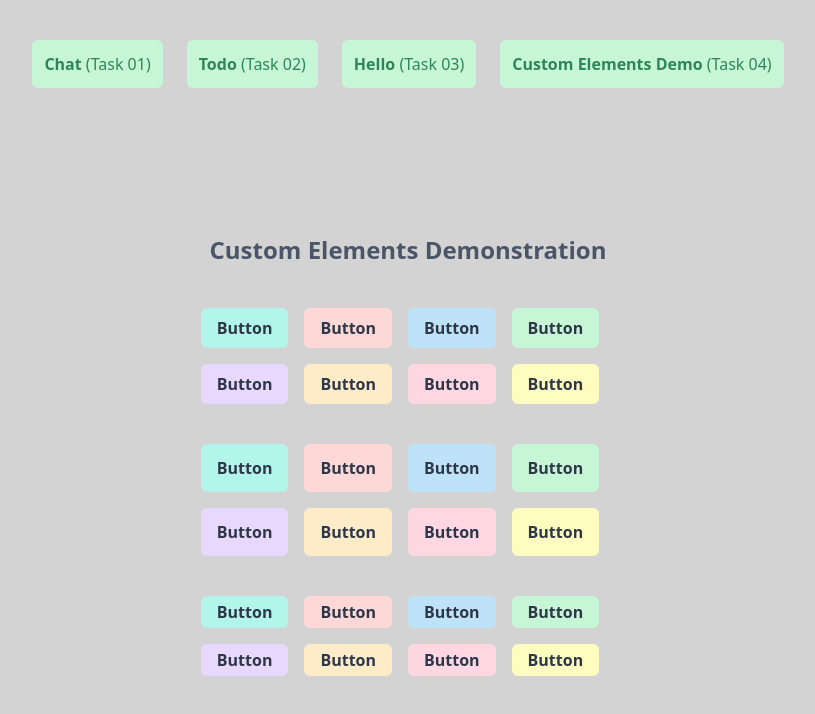
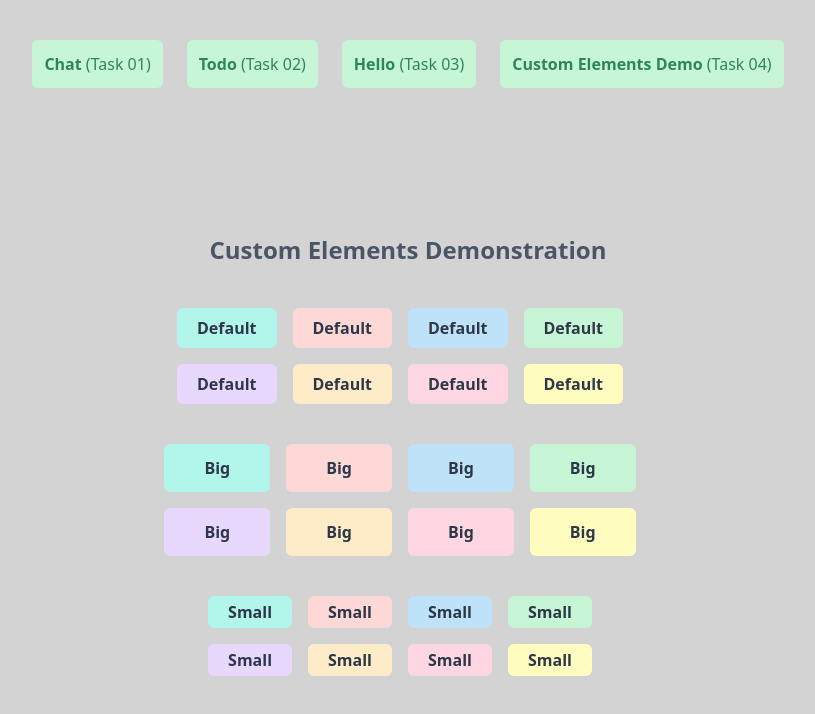
Before and after one commit to TimSeryakov/ignat-tasks-tw, a React (Create React App) app: page /custom-elements-demo in a window 1280 px wide. Shown: the top 714 px of the page, without its empty margins (232-1047 px from the left). Built offline with nearby package versions, Linux system fonts and the light colour scheme.

Commit message:
button improved

```diff
--- a/src/components/CustomElementsDemo/CustomElementsDemo.tsx
+++ b/src/components/CustomElementsDemo/CustomElementsDemo.tsx
@@ -4,45 +4,45 @@ import {CustomButton} from "../common/CustomButton/CustomButton";
 export function CustomElementsDemo() {
   return (
       <section className="mt-16 text-center">
-        <h1 className="font-bold text-2xl p-10 text-gray-700">Custom Elements Demonstration</h1>
+        <h1 className="p-10 text-2xl font-bold text-gray-700">Custom Elements Demonstration</h1>
 
         <div className="mb-4">
-          <CustomButton title="Button"/>
-          <CustomButton title="Button" color="red"/>
-          <CustomButton title="Button" color="blue"/>
-          <CustomButton title="Button" color="green"/>
+          <CustomButton title="Default"/>
+          <CustomButton title="Default" color="red"/>
+          <CustomButton title="Default" color="blue"/>
+          <CustomButton title="Default" color="green"/>
         </div>
 
         <div className="mb-10">
-          <CustomButton title="Button" color="purple"/>
-          <CustomButton title="Button" color="orange"/>
-          <CustomButton title="Button" color="pink"/>
-          <CustomButton title="Button" color="yellow"/>
+          <CustomButton title="Default" color="purple"/>
+          <CustomButton title="Default" color="orange"/>
+          <CustomButton title="Default" color="pink"/>
+          <CustomButton title="Default" color="yellow"/>
         </div>
 
         <div className="mb-4">
-          <CustomButton title="Button" size="big"/>
-          <CustomButton title="Button" color="red" size="big"/>
-          <CustomButton title="Button" color="blue" size="big"/>
-          <CustomButton title="Button" color="green" size="big"/>
+          <CustomButton title="Big" size="big"/>
+          <CustomButton title="Big" color="red" size="big"/>
+          <CustomButton title="Big" color="blue" size="big"/>
+          <CustomButton title="Big" color="green" size="big"/>
         </div>
         <div className="mb-10">
-          <CustomButton title="Button" color="purple" size="big"/>
-          <CustomButton title="Button" color="orange" size="big"/>
-          <CustomButton title="Button" color="pink" size="big"/>
-          <CustomButton title="Button" color="yellow" size="big"/>
+          <CustomButton title="Big" color="purple" size="big"/>
+          <CustomButton title="Big" color="orange" size="big"/>
+          <CustomButton title="Big" color="pink" size="big"/>
+          <CustomButton title="Big" color="yellow" size="big"/>
         </div>
         <div className="mb-4">
-          <CustomButton title="Button" size="small"/>
-          <CustomButton title="Button" color="red" size="small"/>
-          <CustomButton title="Button" color="blue" size="small"/>
-          <CustomButton title="Button" color="green" size="small"/>
+          <CustomButton title="Small" size="small"/>
+          <CustomButton title="Small" color="red" size="small"/>
+          <CustomButton title="Small" color="blue" size="small"/>
+          <CustomButton title="Small" color="green" size="small"/>
         </div>
         <div className="mb-10">
-          <CustomButton title="Button" color="purple" size="small"/>
-          <CustomButton title="Button" color="orange" size="small"/>
-          <CustomButton title="Button" color="pink" size="small"/>
-          <CustomButton title="Button" color="yellow" size="small"/>
+          <CustomButton title="Small" color="purple" size="small"/>
+          <CustomButton title="Small" color="orange" size="small"/>
+          <CustomButton title="Small" color="pink" size="small"/>
+          <CustomButton title="Small" color="yellow" size="small"/>
         </div>
       </section>
   )
--- a/src/components/common/CustomButton/CustomButton.tsx
+++ b/src/components/common/CustomButton/CustomButton.tsx
@@ -19,10 +19,10 @@ export const CustomButton: FC<CustomButtonType> = (
     }
 ) => {
 
-  const style = `bg-${color}-200 hover:bg-${color}-300 active:bg-${color}-400 h-${Sizes[size]}
+  const style = `bg-${color}-200 hover:bg-${color}-300 active:bg-${color}-400 h-${Sizes[size]} px-${size === "big" ? "10" : "5"}
                  text-gray-800 inline-flex appearance-none items-center justify-center transition-all duration-200
                  select-none relative whitespace-no-wrap align-middle leading-tight outline-none focus:outline-none
-                 min-w-10 text-base px-4 focus:shadow-outline font-semibold rounded-md mr-4`
+                 min-w-10 text-base focus:shadow-outline font-semibold rounded-md mr-4`
 
   return (
       <button className={style}>{title}</button>
```
